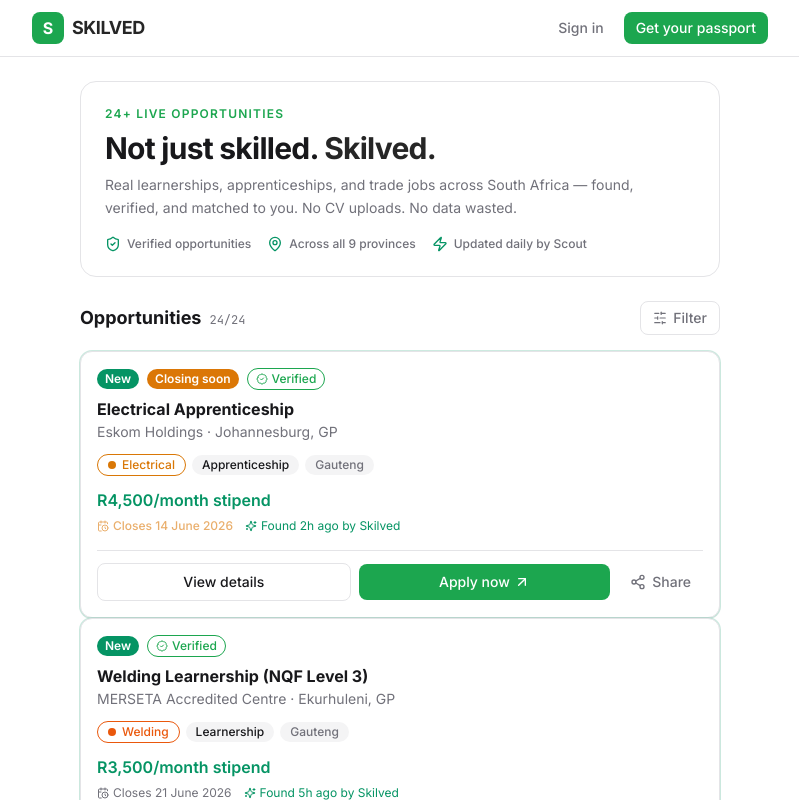
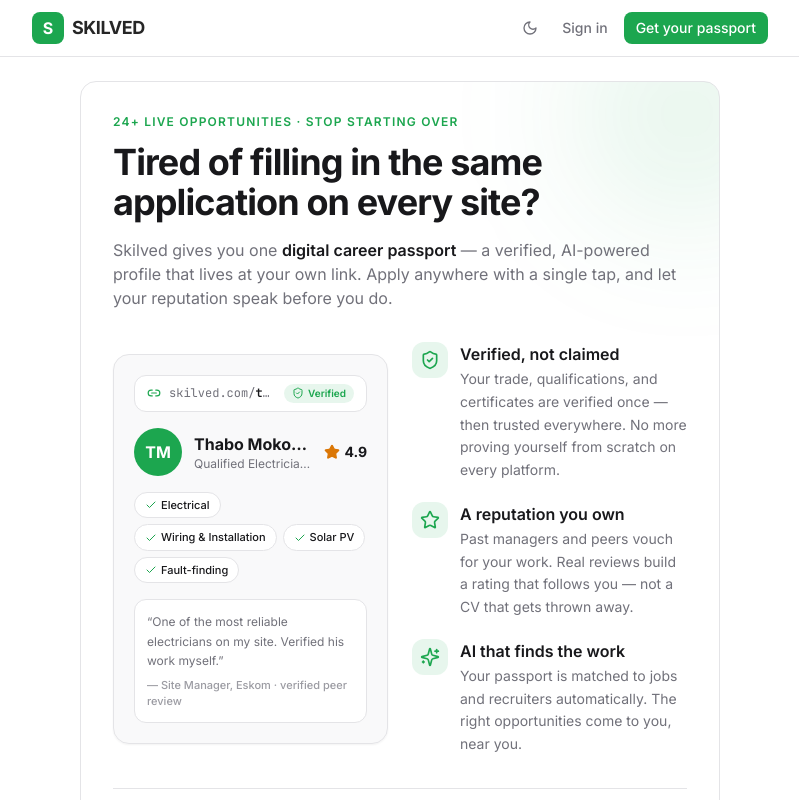
Before and after one commit to lx-singw/skilved, a Next.js app in the folder apps/web/: page / in a window 1280 px wide. Shown: the top 800 px of the page, without its empty margins (240-1039 px from the left). Built offline with nearby package versions, Linux system fonts and the light colour scheme.

Commit message:
feat: enhance theme support and update UI components
Added dark theme styles and wrapped layout in ThemeProvider. Updated CareerPassportPitch and FeedHero components for improved visual consistency.

Co-authored-by: Linda Singwane <64324922+lx-singw@users.noreply.github.com>

```diff
--- a/apps/web/src/app/globals.css
+++ b/apps/web/src/app/globals.css
@@ -6,32 +6,60 @@
   :root {
     /* Neutrals — Zinc */
     --background: 0 0% 100%;
-    --foreground: 240 6% 10%; /* Zinc dark #18181B */
+    --foreground: 240 6% 10%;
     --card: 0 0% 100%;
     --card-foreground: 240 6% 10%;
-    --muted: 240 5% 96%; /* Zinc light #F4F4F5 */
-    --muted-foreground: 240 4% 46%; /* Zinc mid #71717A */
+    --muted: 240 5% 96%;
+    --muted-foreground: 240 4% 46%;
     --border: 240 6% 90%;
     --input: 240 6% 90%;
     --ring: 142 71% 38%;
 
-    /* Skilved Green #16A34A (primary) */
+    /* Skilved Green */
     --primary: 142 71% 38%;
     --primary-foreground: 0 0% 100%;
 
-    /* Brand wordmark colours */
-    --brand-red: 0 0% 15%; /* SKIL — black */
-    --brand-green: 0 0% 15%; /* VED — black */
+    /* Brand wordmark */
+    --brand-red: 0 0% 15%;
+    --brand-green: 0 0% 15%;
 
-    /* Trade Amber #D97706 */
+    /* Trade Amber */
     --amber: 32 95% 44%;
     --amber-foreground: 0 0% 100%;
 
-    /* Verified Green #059669 */
+    /* Verified Green */
     --verified: 160 94% 30%;
     --verified-foreground: 0 0% 100%;
 
     --radius: 12px;
+  }
+
+  .dark {
+    --background: 240 6% 10%;
+    --foreground: 0 0% 98%;
+    --card: 240 5% 14%;
+    --card-foreground: 0 0% 98%;
+    --muted: 240 5% 18%;
+    --muted-foreground: 240 4% 60%;
+    --border: 240 5% 22%;
+    --input: 240 5% 22%;
+    --ring: 142 71% 45%;
+
+    /* Skilved Green — slightly brighter in dark */
+    --primary: 142 71% 45%;
+    --primary-foreground: 0 0% 100%;
+
+    /* Brand wordmark — white in dark */
+    --brand-red: 0 0% 98%;
+    --brand-green: 0 0% 98%;
+
+    /* Trade Amber */
+    --amber: 32 95% 52%;
+    --amber-foreground: 0 0% 10%;
+
+    /* Verified Green */
+    --verified: 160 84% 42%;
+    --verified-foreground: 0 0% 100%;
   }
 }
 
--- a/apps/web/src/app/layout.tsx
+++ b/apps/web/src/app/layout.tsx
@@ -1,6 +1,7 @@
 import type { Metadata, Viewport } from "next"
 import { Inter, JetBrains_Mono } from "next/font/google"
 import { BottomNav } from "@/components/layout/BottomNav"
+import { ThemeProvider } from "@/components/layout/ThemeProvider"
 import "./globals.css"
 
 const inter = Inter({
@@ -48,11 +49,14 @@
   return (
     <html
       lang="en-ZA"
+      suppressHydrationWarning
       className={`${inter.variable} ${jetbrainsMono.variable} bg-background`}
     >
       <body className="font-sans antialiased">
-        {children}
-        <BottomNav />
+        <ThemeProvider>
+          {children}
+          <BottomNav />
+        </ThemeProvider>
       </body>
     </html>
   )
--- a/apps/web/src/components/feed/CareerPassportPitch.tsx
+++ b/apps/web/src/components/feed/CareerPassportPitch.tsx
@@ -34,7 +34,7 @@
   return (
     <section
       aria-labelledby="passport-heading"
-      className="relative my-10 overflow-hidden rounded-2xl border border-zinc-800 bg-zinc-950 p-6 text-zinc-100 sm:p-8"
+      className="relative my-10 overflow-hidden rounded-2xl border border-zinc-800 bg-zinc-950 p-6 text-zinc-100 dark:border-primary/30 dark:bg-card sm:p-8"
     >
       {/* Ambient glow accent */}
       <div
--- a/apps/web/src/components/feed/FeedHero.tsx
+++ b/apps/web/src/components/feed/FeedHero.tsx
@@ -1,43 +1,164 @@
-import { ShieldCheck, MapPin, Zap } from "lucide-react"
+"use client"
 
-const TRUST_SIGNALS = [
-  { Icon: ShieldCheck, label: "Verified opportunities" },
-  { Icon: MapPin, label: "Across all 9 provinces" },
-  { Icon: Zap, label: "Updated daily by Scout" },
+import Link from "next/link"
+import {
+  ShieldCheck,
+  Star,
+  Sparkles,
+  ArrowRight,
+  Link2,
+  Check,
+} from "lucide-react"
+
+const PILLARS = [
+  {
+    Icon: ShieldCheck,
+    title: "Verified, not claimed",
+    body: "Your trade, qualifications, and certificates are verified once — then trusted everywhere. No more proving yourself from scratch on every platform.",
+  },
+  {
+    Icon: Star,
+    title: "A reputation you own",
+    body: "Past managers and peers vouch for your work. Real reviews build a rating that follows you — not a CV that gets thrown away.",
+  },
+  {
+    Icon: Sparkles,
+    title: "AI that finds the work",
+    body: "Your passport is matched to jobs and recruiters automatically. The right opportunities come to you, near you.",
+  },
 ]
+
+const PASSPORT_SKILLS = ["Electrical", "Wiring & Installation", "Solar PV", "Fault-finding"]
 
 export function FeedHero({ count }: { count: number }) {
   return (
     <section
       aria-labelledby="hero-heading"
-      className="mb-6 rounded-2xl border border-border bg-card p-5 sm:p-6"
+      className="relative mb-8 overflow-hidden rounded-2xl border border-border bg-card p-6 sm:p-8"
     >
+      {/* Subtle ambient glow — visible in both themes */}
+      <div
+        aria-hidden
+        className="pointer-events-none absolute -right-20 -top-20 h-56 w-56 rounded-full bg-primary/10 blur-3xl"
+      />
+
+      {/* Hook */}
+      <div className="relative">
         <p className="text-xs font-semibold uppercase tracking-widest text-primary">
-        {count}+ live opportunities
+          {count}+ live opportunities · stop starting over
         </p>
         <h1
           id="hero-heading"
-        className="mt-2 text-2xl font-bold leading-tight tracking-tight text-foreground text-balance sm:text-3xl"
+          className="mt-3 max-w-xl text-2xl font-bold leading-tight tracking-tight text-foreground text-balance sm:text-4xl"
         >
-        Not just skilled.{" "}
-        <span className="text-brand-red">Skil</span><span className="text-brand-green">ved.</span>
+          Tired of filling in the same application on every site?
         </h1>
-      <p className="mt-2 max-w-prose text-sm leading-relaxed text-muted-foreground text-pretty">
-        Real learnerships, apprenticeships, and trade jobs across South Africa —
-        found, verified, and matched to you. No CV uploads. No data wasted.
+        <p className="mt-4 max-w-xl text-sm leading-relaxed text-muted-foreground text-pretty sm:text-base">
+          Skilved gives you one{" "}
+          <span className="font-semibold text-foreground">digital career passport</span> — a
+          verified, AI-powered profile that lives at your own link. Apply anywhere
+          with a single tap, and let your reputation speak before you do.
         </p>
+      </div>
 
-      <ul className="mt-4 flex flex-wrap gap-x-4 gap-y-2" aria-label="Why Skilved">
-        {TRUST_SIGNALS.map(({ Icon, label }) => (
-          <li
-            key={label}
-            className="flex items-center gap-1.5 text-xs font-medium text-muted-foreground"
+      {/* Passport preview + pillars */}
+      <div className="relative mt-8 grid gap-6 lg:grid-cols-2 lg:items-center">
+
+        {/* Preview card */}
+        <div className="rounded-xl border border-border bg-muted/50 p-5 shadow-sm">
+
+          {/* URL bar */}
+          <div className="flex items-center gap-2 rounded-lg border border-border bg-background px-3 py-2">
+            <Link2 className="h-3.5 w-3.5 flex-none text-primary" aria-hidden />
+            <span className="truncate font-mono text-xs text-muted-foreground">
+              skilved.com/<span className="font-semibold text-foreground">thabo-m</span>
+            </span>
+            <span className="ml-auto flex flex-none items-center gap-1 rounded-full bg-primary/10 px-2 py-0.5 text-[10px] font-semibold text-primary">
+              <ShieldCheck className="h-3 w-3" aria-hidden />
+              Verified
+            </span>
+          </div>
+
+          {/* Identity */}
+          <div className="mt-4 flex items-center gap-3">
+            <span
+              className="flex h-12 w-12 flex-none items-center justify-center rounded-full bg-primary text-base font-bold text-primary-foreground"
+              aria-hidden
             >
-            <Icon className="h-4 w-4 text-verified" aria-hidden />
-            {label}
+              TM
+            </span>
+            <div className="min-w-0">
+              <p className="truncate font-bold text-foreground">Thabo Mokoena</p>
+              <p className="truncate text-xs text-muted-foreground">
+                Qualified Electrician · Gauteng
+              </p>
+            </div>
+            <div className="ml-auto flex flex-none items-center gap-1">
+              <Star className="h-4 w-4 fill-current text-amber" aria-hidden />
+              <span className="text-sm font-bold text-foreground">4.9</span>
+            </div>
+          </div>
+
+          {/* Skills */}
+          <div className="mt-4 flex flex-wrap gap-1.5">
+            {PASSPORT_SKILLS.map((skill) => (
+              <span
+                key={skill}
+                className="inline-flex items-center gap-1 rounded-full border border-border bg-background px-2.5 py-1 text-[11px] font-medium text-foreground"
+              >
+                <Check className="h-3 w-3 text-primary" aria-hidden />
+                {skill}
+              </span>
+            ))}
+          </div>
+
+          {/* Endorsement */}
+          <blockquote className="mt-4 rounded-lg border border-border bg-background p-3">
+            <p className="text-xs leading-relaxed text-muted-foreground">
+              &ldquo;One of the most reliable electricians on my site. Verified his work
+              myself.&rdquo;
+            </p>
+            <footer className="mt-1.5 text-[11px] font-medium text-muted-foreground/70">
+              — Site Manager, Eskom · verified peer review
+            </footer>
+          </blockquote>
+        </div>
+
+        {/* Pillars */}
+        <ul className="space-y-5">
+          {PILLARS.map(({ Icon, title, body }) => (
+            <li key={title} className="flex gap-3">
+              <span
+                className="flex h-9 w-9 flex-none items-center justify-center rounded-lg bg-primary/10 text-primary"
+                aria-hidden
+              >
+                <Icon className="h-5 w-5" />
+              </span>
+              <div>
+                <p className="font-semibold text-foreground">{title}</p>
+                <p className="mt-0.5 text-sm leading-relaxed text-muted-foreground text-pretty">
+                  {body}
+                </p>
+              </div>
             </li>
           ))}
         </ul>
+      </div>
+
+      {/* CTA */}
+      <div className="relative mt-8 flex flex-col gap-3 border-t border-border pt-6 sm:flex-row sm:items-center sm:justify-between">
+        <p className="text-sm text-muted-foreground">
+          Free to build. Yours to keep.{" "}
+          <span className="font-semibold text-foreground">Not just skilled. Skilved.</span>
+        </p>
+        <Link
+          href="/auth/signup"
+          className="inline-flex items-center justify-center gap-2 rounded-lg bg-primary px-5 py-3 text-sm font-semibold text-primary-foreground transition-opacity hover:opacity-90"
+        >
+          Create your career passport
+          <ArrowRight className="h-4 w-4" aria-hidden />
+        </Link>
+      </div>
     </section>
   )
 }
--- a/apps/web/src/components/layout/Header.tsx
+++ b/apps/web/src/components/layout/Header.tsx
@@ -4,6 +4,7 @@
 import { usePathname } from "next/navigation"
 import { cn } from "@/utils/classNames"
 import { Wordmark } from "@/components/layout/Wordmark"
+import { ThemeToggle } from "@/components/layout/ThemeToggle"
 
 export function Header() {
   const pathname = usePathname()
@@ -20,7 +21,8 @@
           <Wordmark size="md" />
         </Link>
 
-        <nav className="flex items-center gap-2 text-sm" aria-label="Main navigation">
+        <nav className="flex items-center gap-1 text-sm" aria-label="Main navigation">
+          <ThemeToggle />
           <Link
             href="/auth/signin"
             className={cn(
--- /dev/null
+++ b/apps/web/src/components/layout/ThemeProvider.tsx
@@ -0,0 +1,44 @@
+"use client"
+
+import { createContext, useContext, useEffect, useState } from "react"
+
+type Theme = "light" | "dark"
+
+const ThemeContext = createContext<{
+  theme: Theme
+  toggle: () => void
+}>({ theme: "light", toggle: () => {} })
+
+export function ThemeProvider({ children }: { children: React.ReactNode }) {
+  const [theme, setTheme] = useState<Theme>("light")
+
+  // Sync with localStorage and apply class to <html>
+  useEffect(() => {
+    const stored = localStorage.getItem("skilved-theme") as Theme | null
+    const preferred = window.matchMedia("(prefers-color-scheme: dark)").matches
+      ? "dark"
+      : "light"
+    const initial = stored ?? preferred
+    setTheme(initial)
+    document.documentElement.classList.toggle("dark", initial === "dark")
+  }, [])
+
+  function toggle() {
+    setTheme((prev) => {
+      const next = prev === "light" ? "dark" : "light"
+      localStorage.setItem("skilved-theme", next)
+      document.documentElement.classList.toggle("dark", next === "dark")
+      return next
+    })
+  }
+
+  return (
+    <ThemeContext.Provider value={{ theme, toggle }}>
+      {children}
+    </ThemeContext.Provider>
+  )
+}
+
+export function useTheme() {
+  return useContext(ThemeContext)
+}
--- /dev/null
+++ b/apps/web/src/components/layout/ThemeToggle.tsx
@@ -0,0 +1,22 @@
+"use client"
+
+import { Sun, Moon } from "lucide-react"
+import { useTheme } from "@/components/layout/ThemeProvider"
+
+export function ThemeToggle() {
+  const { theme, toggle } = useTheme()
+
+  return (
+    <button
+      onClick={toggle}
+      aria-label={theme === "dark" ? "Switch to light mode" : "Switch to dark mode"}
+      className="flex h-8 w-8 items-center justify-center rounded-md text-muted-foreground transition-colors hover:bg-muted hover:text-foreground"
+    >
+      {theme === "dark" ? (
+        <Sun className="h-4 w-4" aria-hidden />
+      ) : (
+        <Moon className="h-4 w-4" aria-hidden />
+      )}
+    </button>
+  )
+}
--- a/apps/web/tailwind.config.ts
+++ b/apps/web/tailwind.config.ts
@@ -1,6 +1,7 @@
 import type { Config } from "tailwindcss"
 
 const config: Config = {
+  darkMode: "class",
   content: [
     "./src/**/*.{ts,tsx}",
     "../../packages/ui/src/**/*.{ts,tsx}",
```
Lines whose indentation alone changed are shown as unchanged.
